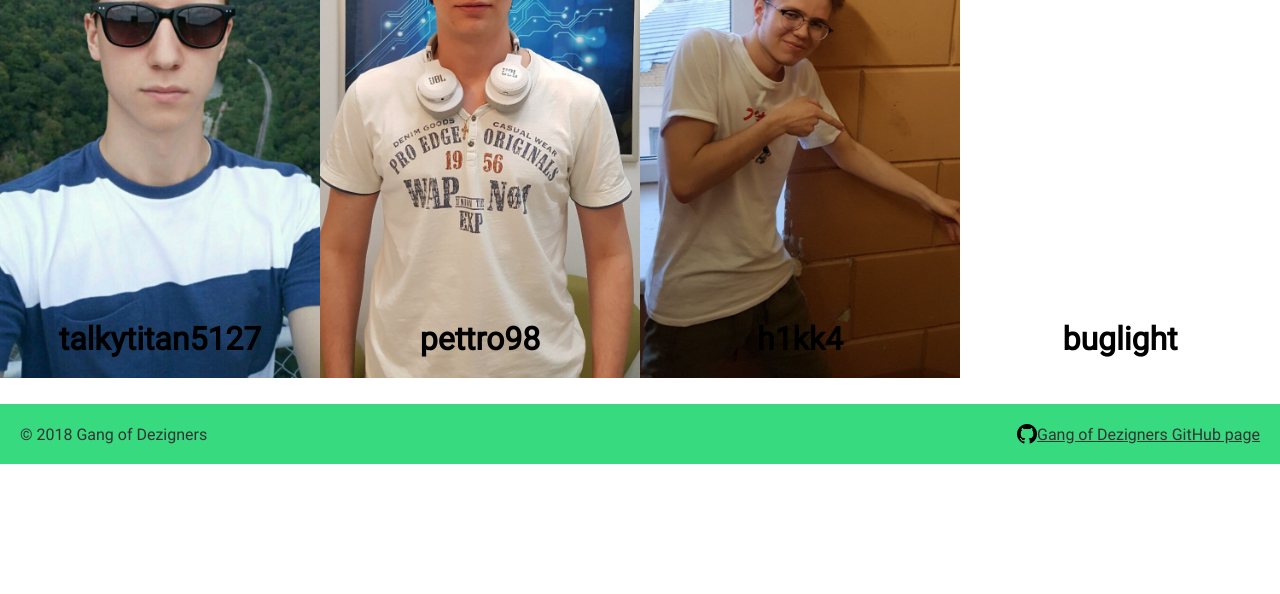
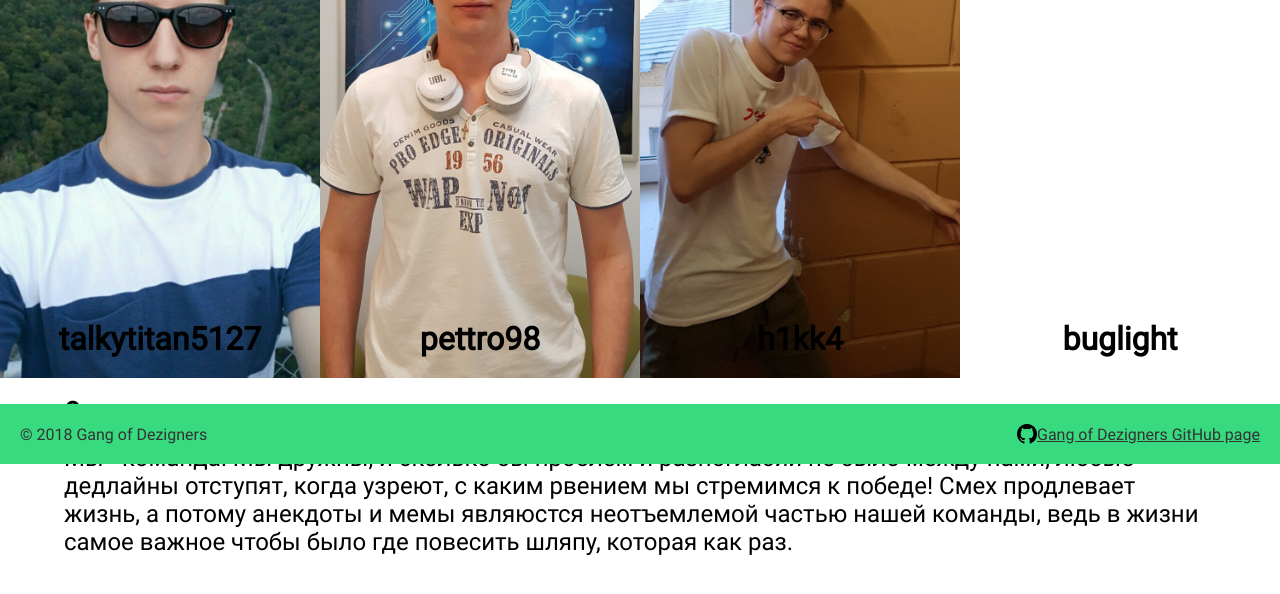
Before and after one commit to BugLight/gang-of-dezigners, a Vue app: page / in a window 1280 px wide. Shown: the part 336-930 px from the top of the page. Before the commit the page ends 800 px from the top, so only its background shows below. Built offline with nearby package versions, Linux system fonts and the light colour scheme.

Commit message:
added logo icon ant about text

```diff
--- a/index.html
+++ b/index.html
@@ -3,6 +3,7 @@
     <head>
         <meta charset="UTF-8">
         <title>Gang of dezigners</title>
+        <link rel="icon" type="image/ico" href="/static/favicon.ico">
         <link rel="stylesheet" type="text/css" href="/static/main.css">
     </head>
     <body>
--- a/src/components/app.js
+++ b/src/components/app.js
@@ -1,19 +1,30 @@
-import app_header from './app-header'
-import member_list from './member-list'
-import member from './member'
-import app_footer from './app-footer'
+import app_header from "./app-header";
+import member_list from "./member-list";
+import member from "./member";
+import app_footer from "./app-footer";
 
 export default {
-    components: {
-        'app-header': app_header,
-        'member-list': member_list,
-        'app-footer': app_footer
-    },
-    render (h) {
-        return <div>
-            <app-header></app-header>
-            <member-list></member-list>
-            <app-footer></app-footer>
-        </div>;
-    }
+  components: {
+    "app-header": app_header,
+    "member-list": member_list,
+    "app-footer": app_footer
+  },
+  render(h) {
+    return <div>
+        <app-header />
+        <member-list />
+        <br/>
+          <h2 class="about-us">О нас</h2>
+          <br />
+          <p class="about-us">
+            Мы - команда! Мы дружны, и сколько бы проблем и разногласий не
+            было между нами, любые дедлайны отступят, когда узреют, с каким
+            рвением мы стремимся к победе! Смех продлевает жизнь, а потому
+            анекдоты и мемы являюстся неотъемлемой частью нашей команды,
+            ведь в жизни самое важное чтобы было где повесить шляпу, которая
+            как раз.
+          </p>
+        <app-footer />
+      </div>;
+  }
 };
--- a/static/main.css
+++ b/static/main.css
@@ -12,6 +12,7 @@ body {
     background-color: white;
     font-family: 'Roboto', sans-serif;
     padding-top: calc(7vmin + 2.2vh);
+    padding-bottom: 60px;
 }
 
 a {
@@ -33,6 +34,7 @@ a:visited {
     background-color: #37da7e;
     box-shadow: 0px 4px 20px -5px #000;
     text-align: center;
+    z-index: 4;
 }
 
 @font-face {
@@ -106,6 +108,12 @@ a:visited {
     opacity: 0;
 }
 
+.about-us {
+    padding-left: 5%;
+    padding-right: 5%;
+    font-size: 1.5em;
+}
+
 .footer {
     background-color: #37da7e;
     bottom: 0;
```
